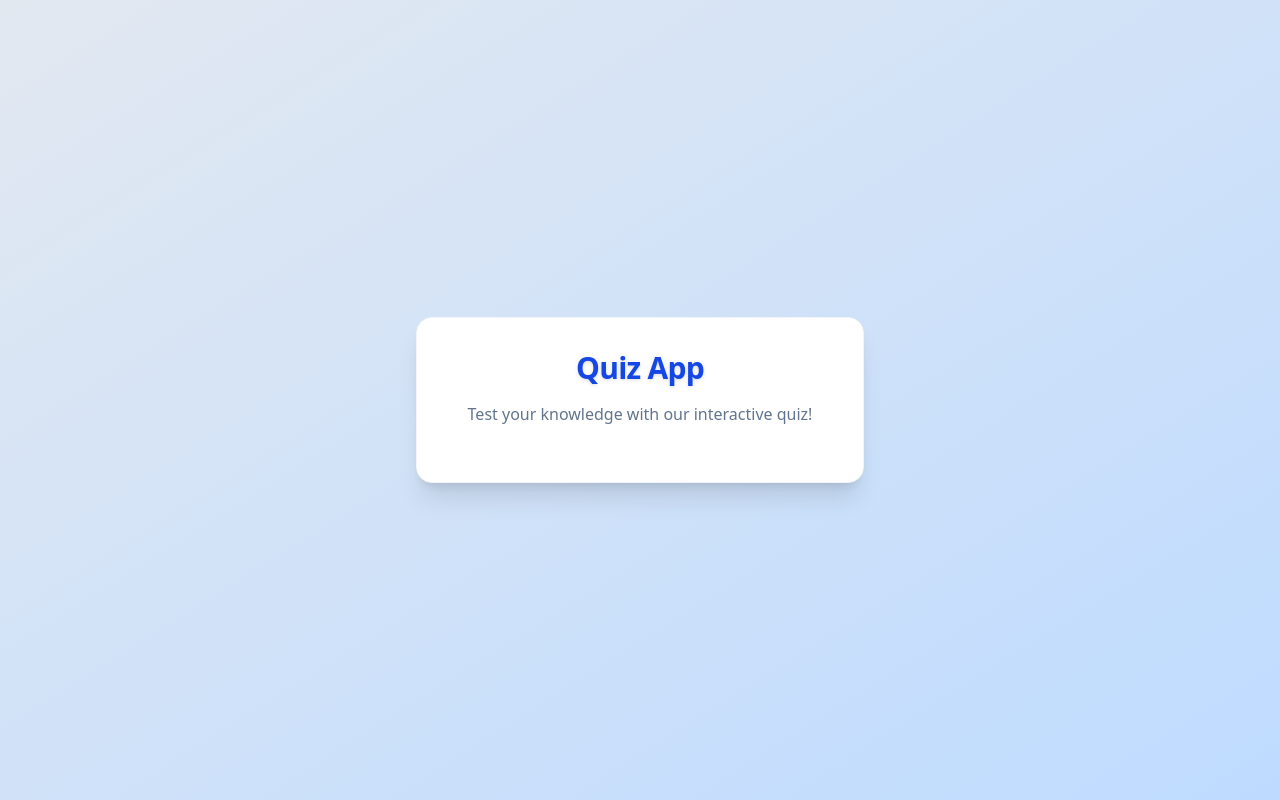
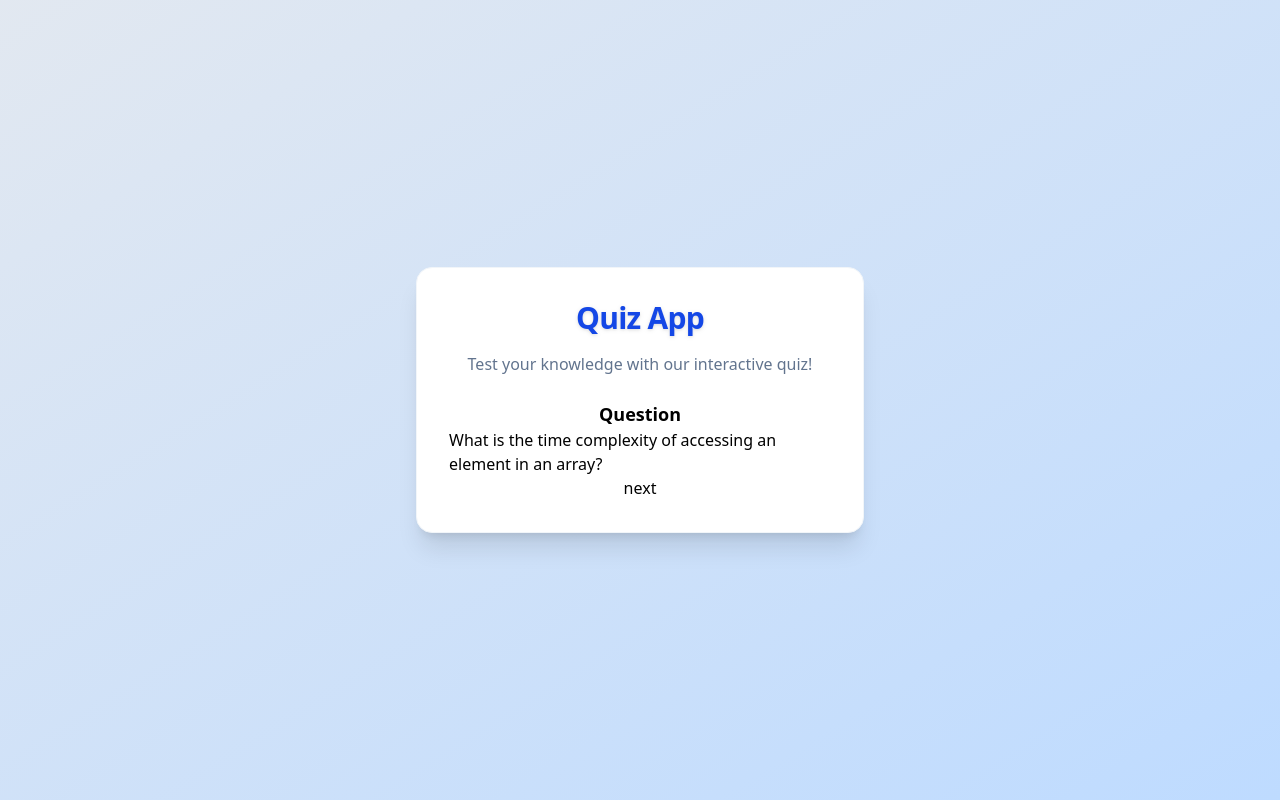
Before and after one commit to andols-dev/quiz-app, a React (Vite) app: page / in a window 1280 px wide. Built offline with nearby package versions, Linux system fonts and the light colour scheme.

Commit message:
add next button

```diff
--- a/src/App.jsx
+++ b/src/App.jsx
@@ -1,19 +1,35 @@
-import React from 'react'
-import {questions} from './data.js'
-
-
+import React from "react";
+import { questions } from "./data.js";
 
 const App = () => {
-  console.log(questions) // Log the imported data to verify it's loaded correctly
+  const [index, UpdateIndex] = React.useState(0);
+  console.log(index);
   return (
-    <div className='min-h-screen flex flex-col items-center justify-center bg-gradient-to-br from-slate-200 to-blue-200'>
-      <div className='w-full max-w-md bg-white p-8 rounded-2xl shadow-xl border border-slate-100 flex flex-col items-center'>
-        <h1 className='text-3xl font-bold text-blue-700 mb-4 tracking-tight drop-shadow'>Quiz App</h1>
-        <p className='text-slate-500 mb-6 text-center'>Test your knowledge with our interactive quiz!</p>
+    <div className="min-h-screen flex flex-col items-center justify-center bg-gradient-to-br from-slate-200 to-blue-200">
+      <div className="w-full max-w-md bg-white p-8 rounded-2xl shadow-xl border border-slate-100 flex flex-col items-center">
+        <h1 className="text-3xl font-bold text-blue-700 mb-4 tracking-tight drop-shadow">
+          Quiz App
+        </h1>
+        <p className="text-slate-500 mb-6 text-center">
+          Test your knowledge with our interactive quiz!
+        </p>
         {/* Quiz content will go here */}
+        <h2 className="text-lg font-bold">Question</h2>
+        {questions[index].question}
+
+        <button
+          onClick={() => {
+            if (index + 1 < questions.length) {
+              UpdateIndex((prev) => prev + 1);
+            }
+          }}
+          className="cursor-pointer"
+        >
+          next
+        </button>
       </div>
     </div>
-  )
-}
+  );
+};
 
-export default App
+export default App;
--- a/src/data.js
+++ b/src/data.js
@@ -9,4 +9,13 @@ export const questions = [
       { id: 4, text: "O(n log n)", isCorrect: false },
     ],
   },
+  {
+    question: "What is the space complexity of an array?",
+    options: [
+      { id: 1, text: "O(1)", isCorrect: false },
+      { id: 2, text: "O(n)", isCorrect: true },
+      { id: 3, text: "O(log n)", isCorrect: false },
+      { id: 4, text: "O(n log n)", isCorrect: false },
+    ],
+  },
 ];
```
